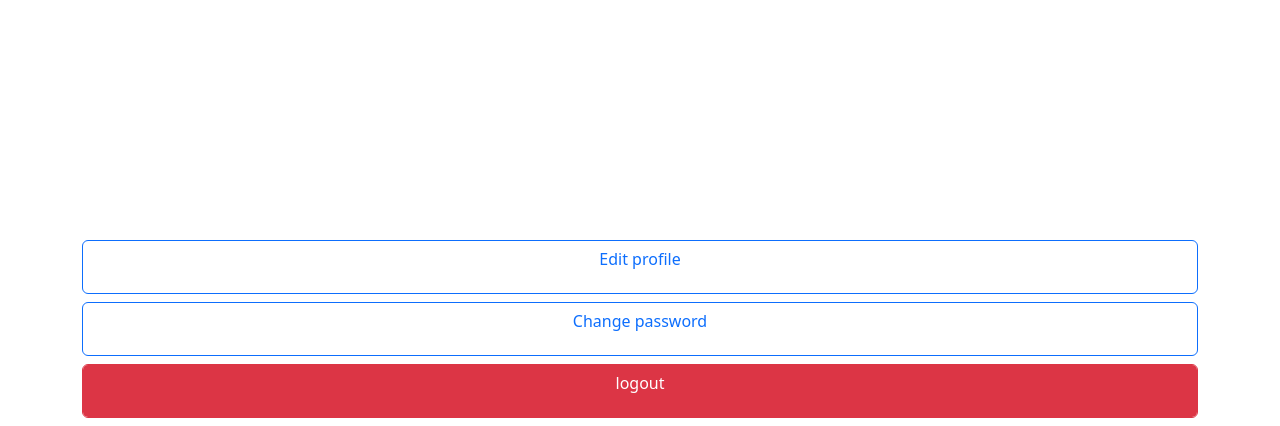
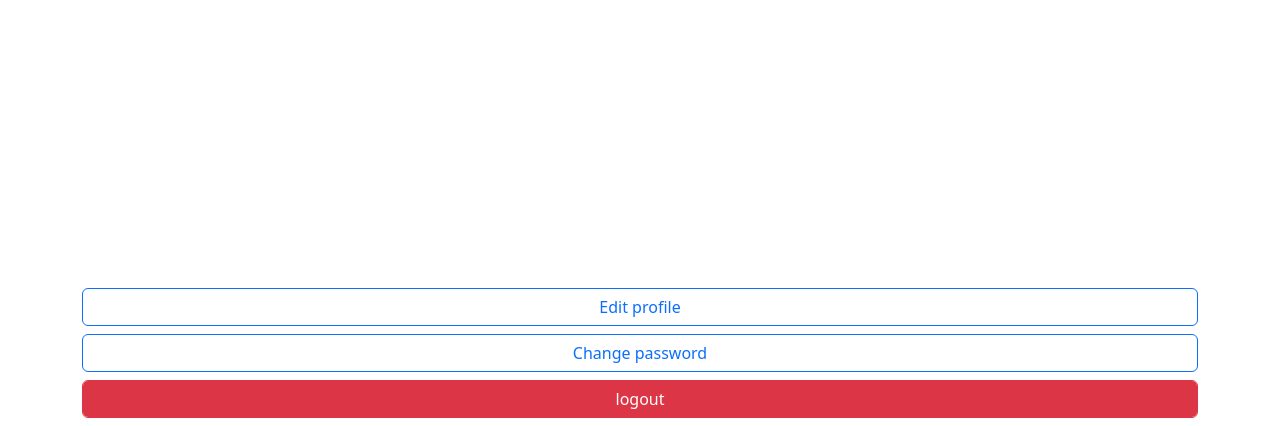
Before and after one commit to senolkacar/PRWB-2223, a PHP site: page /prwb_2223_a02/view/view_settings.php in a window 1280 px wide. Shown: the part 374-800 px from the top of the page. Run offline with PHP 8.4, Linux system fonts and the light colour scheme; the template is opened without the code that fills it, so the values that code supplies are empty.

Commit message:
fix: minor visual css fix

```diff
--- a/view/view_settings.php
+++ b/view/view_settings.php
@@ -33,13 +33,13 @@
                 <div class="position-relative">
                     <div class="position-absolute bottom-0 start-0"></div>
                     <a href="user/edit_profile" class="btn btn-outline-primary form-control mb-2">
-                        <p class="text">Edit profile</p>
+                        <div class="text">Edit profile</div>
                     </a>
                     <a href="user/edit_password" class="btn btn-outline-primary form-control mb-2">
-                        <p class="text">Change password</p>
+                        <div class="text">Change password</div>
                     </a>
                     <a href="main/logout" class="btn btn btn-danger input-block-level form-control mb-2">
-                        <p class="text">logout</p>
+                        <div class="text">logout</div>
                     </a>
                 </div>
             </div>
```
